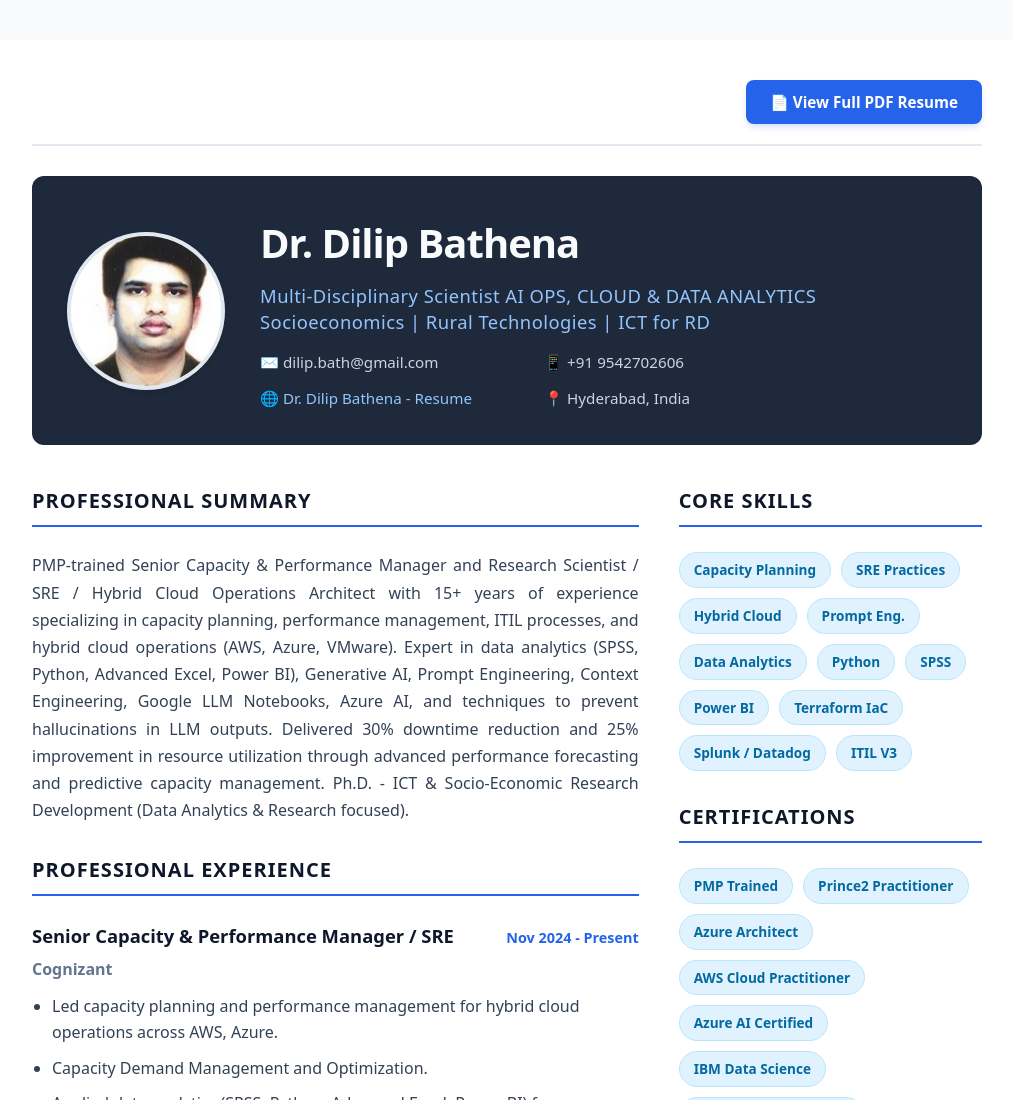
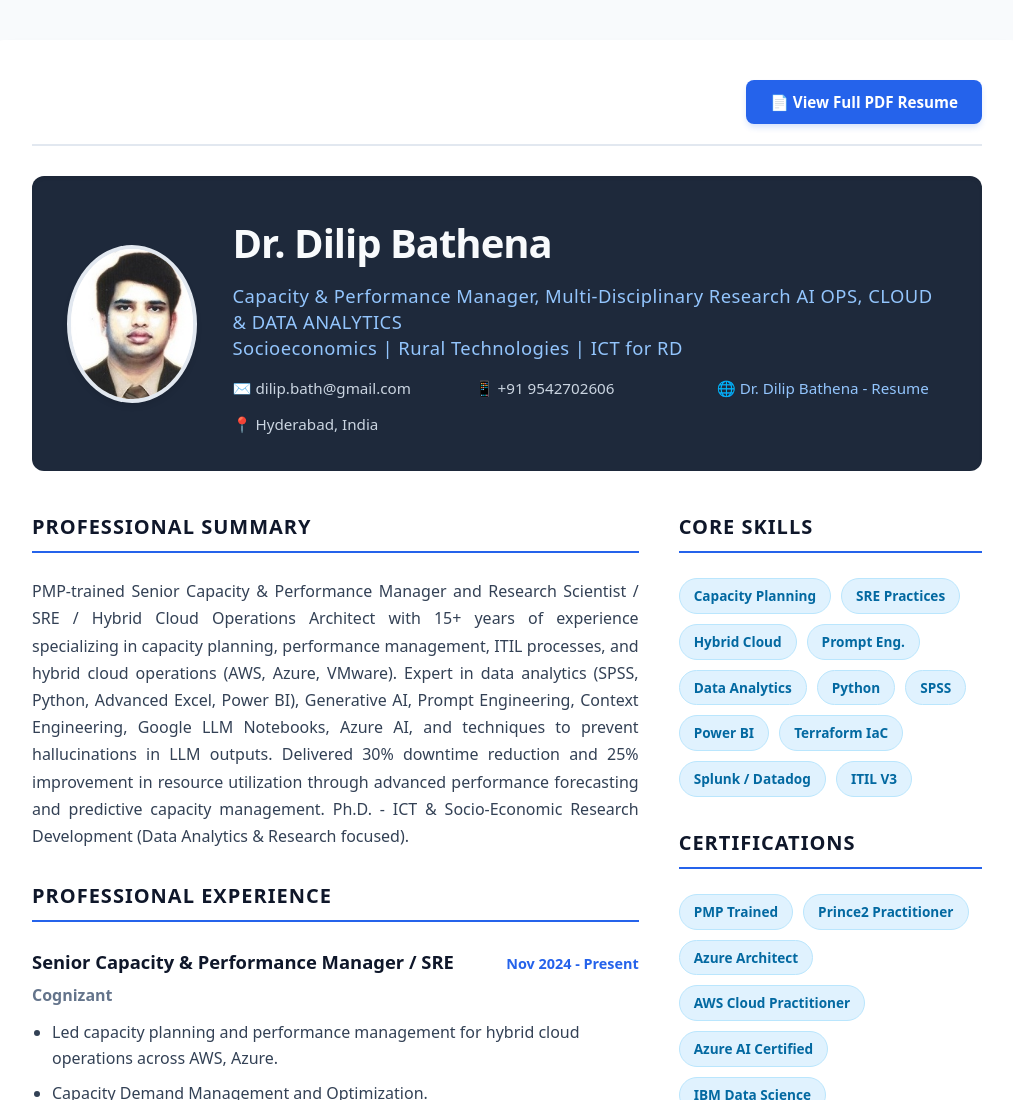
Before and after one commit to dilipbathena/Profile, a plain HTML site: page index.html in a window 1280 px wide. Shown: the top 1100 px of the page, without its empty margins (133-1146 px from the left). Drawn offline with Linux system fonts and the light colour scheme.

Commit message:
Update subtitle for Dr. Dilip Bathena

```diff
--- a/index.html
+++ b/index.html
@@ -276,7 +276,7 @@
             <div class="header-info">
                 <h1>Dr. Dilip Bathena</h1>
                 <!-- Updated Title[cite: 2] -->
-                <h2>Multi-Disciplinary Scientist AI OPS, CLOUD & DATA ANALYTICS <br> Socioeconomics | Rural Technologies | ICT for RD</h2>
+                <h2>Capacity & Performance Manager, Multi-Disciplinary Research AI OPS, CLOUD & DATA ANALYTICS <br> Socioeconomics | Rural Technologies | ICT for RD</h2>
                 <div class="contact-grid">
                     <div>✉️ dilip.bath@gmail.com</div>
                     <div>📱 +91 9542702606</div>
```
